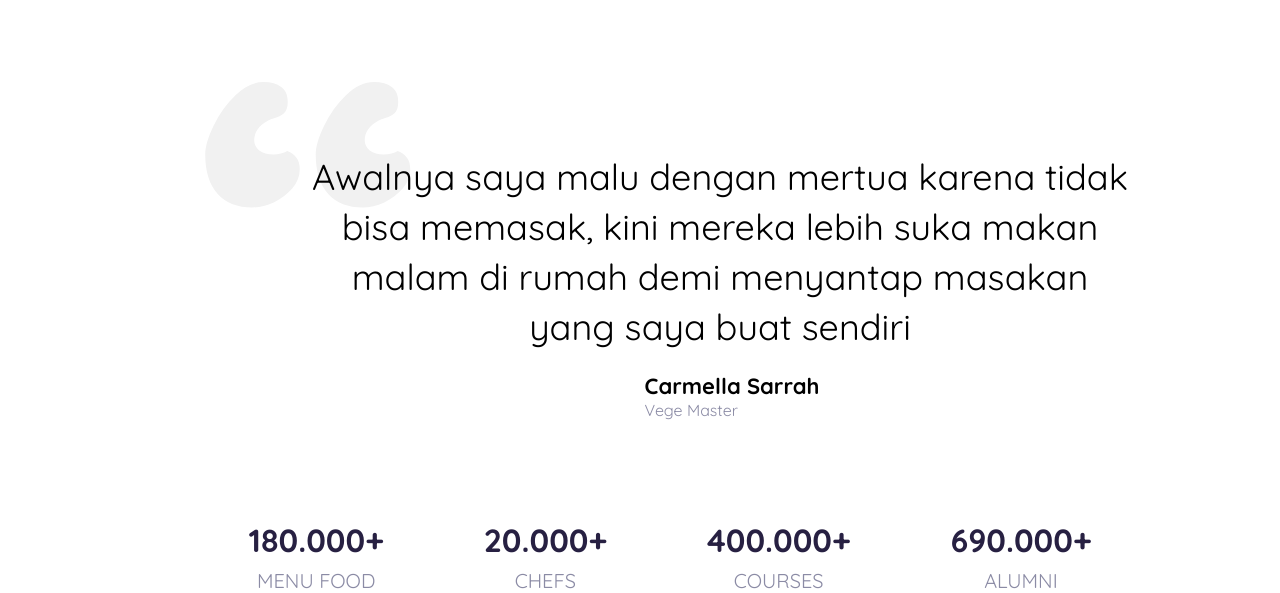
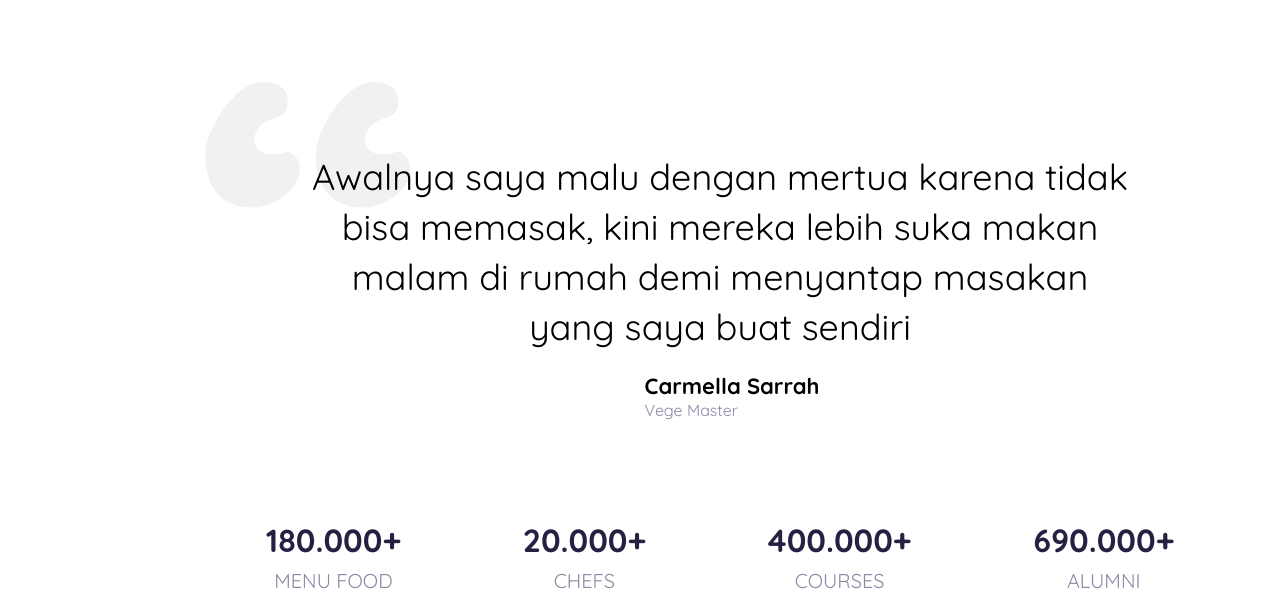
Before and after one commit to moehzi/slicing-foodyar-bwa, a plain HTML site: page index.html in a window 1280 px wide. Shown: the part 1249-1842 px from the top of the page. Drawn offline with Linux system fonts and the light colour scheme.

Commit message:
centering on row-stats

```diff
--- a/assets/scss/_modules/_content.scss
+++ b/assets/scss/_modules/_content.scss
@@ -114,12 +114,12 @@ $secondaryColor :#272042;
 }
 
 .row-stats {
-	margin-top: 100px;
-	@include flexbox(row, center);
+	@include flexbox(row, space-evenly);
 	align-items: center;
+	margin: 100px auto 0 auto;
+	width: 80%;
 
 	.card-stats {
-		margin-right: 100px;
 		@include flexbox(column, center);
 		align-items: center;
 
```
Also changed, not shown: assets/css/main.css, assets/img/app.png (added), 1 other file.
